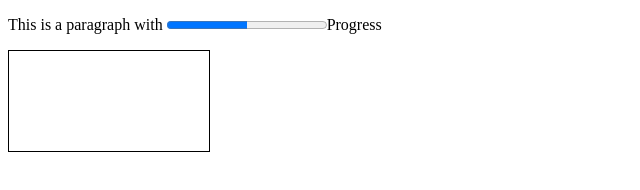
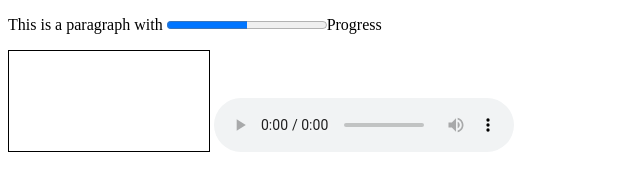
Before and after one commit to rainweb7/Web-Development, a plain HTML site: page Css/index.html in a window 1280 px wide. Shown: the whole page, without its empty margins (0-640 px from the left). Drawn offline with Linux system fonts and the light colour scheme.

Commit message:
Commit into css file

```diff
--- a/Css/index.html
+++ b/Css/index.html
@@ -9,5 +9,9 @@
     <p>This is a paragraph with <progress value="50" max="100">50%</progress>Progress</p>
 
     <canvas width="200" height="100" style="border: 1px solid black;"></canvas>
+
+    <audio controls src="audio.mp3" type="audio/max">
+        Your browser does not support the audio element.
+    </audio>
 </body>
 </html>
```
